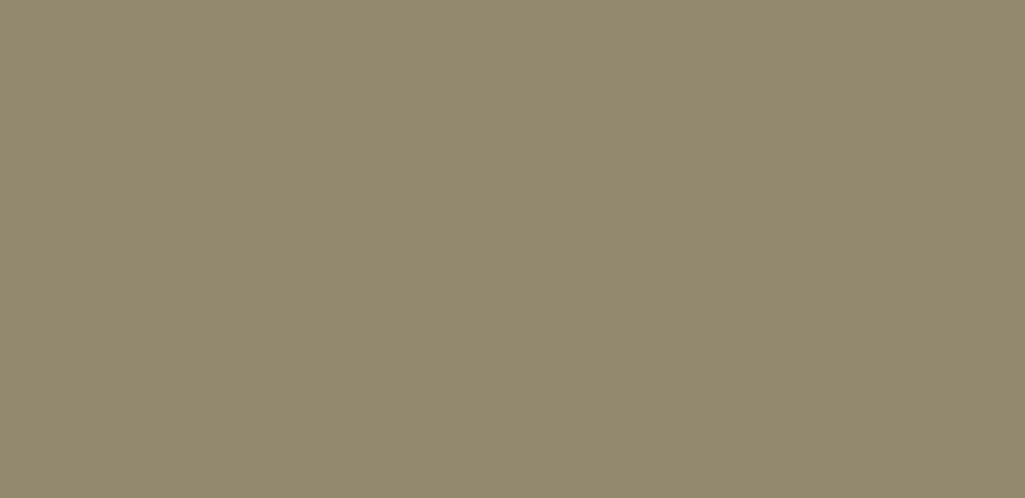
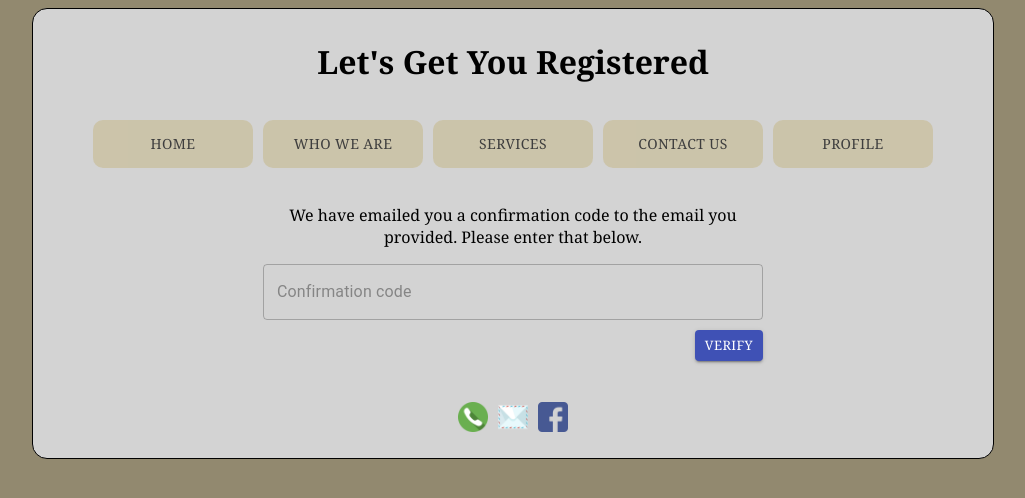
Before and after one commit to cperault/roofmasters, a React (Create React App) app: page /confirm_registration in a window 1280 px wide. Shown: the top 498 px of the page, without its empty margins (127-1152 px from the left). Built offline with nearby package versions, Linux system fonts and the light colour scheme.

Commit message:
Finished creating new file for confirmation form and added it to routing; user will be redirected to new page instead of changing content of the registration page.

```diff
--- a/src/App.js
+++ b/src/App.js
@@ -19,6 +19,7 @@ import Login from "./Views/Login.js";
 import Registration from "./Views/Registration.js";
 import Profile from "./Views/Profile.js";
 import SafeLocalStorage from "./Models/SafeLocalStorageHandler.js";
+import ConfirmRegistration from "./Views/ConfirmRegistration.js";
 
 const App = () => {
   //an invite code will prevent spam registrations to site while in development; passed to Contact.js and Registration.js
@@ -27,6 +28,7 @@ const App = () => {
   const [loggedInUser, setLoggedInUser] = useState(
     JSON.parse(SafeLocalStorage("user", "json"))
   );
+  const [userRegistering, setUserRegistering] = useState(""); //this will receive the email of the user registering and be passed to ConfirmRegistration.js
   //keep track of if user is logged in
   const userIsLoggedIn = SafeLocalStorage("loggedIn", "false");
 
@@ -46,6 +48,7 @@ const App = () => {
         /contact
         /login
         /registration
+        /confirm_registration
         /profile
         /new_job
         /open_jobs
@@ -123,6 +126,17 @@ const App = () => {
             Footer={Footer}
             inviteCode={inviteCode}
             setInviteCode={setInviteCode}
+            setUserRegistering={setUserRegistering}
+          />
+        )}
+      />
+      <Route
+        path={"/confirm_registration"}
+        render={() => (
+          <ConfirmRegistration
+            Nav={Nav}
+            Footer={Footer}
+            userRegistering={userRegistering}
           />
         )}
       />
--- /dev/null
+++ b/src/Views/ConfirmRegistration.js
@@ -0,0 +1,85 @@
+/******************************************************************************************************************\
+ *File:    ConfirmRegistration.js                                                                                  *
+ *Author:  Christopher Perault                                                                                     *
+ *Project: Roofmasters CMS (Customer Management System)                                                            *
+ *Date:    November 10th, 2019                                                                                     *
+ *Purpose: This view will display the form for registration confirmation                                           *
+\******************************************************************************************************************/
+import React, { useState } from "react";
+import axios from "axios";
+import Validation from "../Models/Validation.js";
+import { TextField, Button } from "@material-ui/core";
+
+const ConfirmRegistration = ({Nav, Footer, userRegistering}) => {
+  const email = userRegistering;
+  //useState hook to manage the "page loading effect"
+  const [pageLoading, setPageLoading] = useState(false);
+  const [registrationCode, setRegistrationCode] = useState("");
+  //prompt user to enter the code they receive via email before proceeding
+  const confirmRegistration = registrationCode => {
+    setPageLoading(true);
+    //send request back to confirm user registration code
+    axios
+      .post(
+        "https://roofmasters-backend.herokuapp.com/index.php/confirm_registration",
+        {
+          registrationCode: registrationCode,
+          email: email
+        }
+      )
+      .then(response => {
+        if (response.data.verification === "Failed") {
+          setRegistrationCode("Invalid registration code.");
+        } else if (response.data) {
+          setPageLoading(false);
+          alert(
+            "Thank you confirming your email address! You will now be redirected to the login page."
+          );
+          window.location.assign("/login");
+        }
+      });
+  };
+
+  return (
+    <div className="wrapper_div">
+      <h1 className="wrapper_header">Let's Get You Registered</h1>
+      <nav>
+        <Nav />
+      </nav>
+      <div className="registrationg_wrapper_body_div">
+        <div className="registration_form_div">
+          <p className="register_form_div_header">
+            We have emailed you a confirmation code to the email you provided.
+            Please enter that below.
+          </p>
+          <TextField
+            variant="outlined"
+            fullWidth
+            style={{ marginBottom: "10px" }}
+            name="registration_code"
+            value={registrationCode}
+            onChange={text => setRegistrationCode(text.target.value)}
+            placeholder="Confirmation code"
+          ></TextField>
+          <br />
+          <Button
+            onClick={() => confirmRegistration(registrationCode, email)}
+            variant="contained"
+            color="primary"
+            size="small"
+          >
+            Verify
+          </Button>
+        </div>
+      </div>
+      <p className="loading-message">
+        {pageLoading ? "Authentication request in progress..." : ""}
+      </p>
+      <footer>
+        <Footer />
+      </footer>
+    </div>
+  );
+};
+
+export default ConfirmRegistration;
--- a/src/Views/Registration.js
+++ b/src/Views/Registration.js
@@ -16,7 +16,8 @@ const Registration = ({
   Nav,
   Footer,
   inviteCode,
-  setInviteCode
+  setInviteCode,
+  setUserRegistering
 }) => {
   //useState hooks to store first/last name, email and password from the form
   const [firstName, setFirstName] = useState("");
@@ -26,8 +27,6 @@ const Registration = ({
   const [password, setPassword] = useState("");
   //useState hook to manage the "page loading effect"
   const [pageLoading, setPageLoading] = useState(false);
-  const [registrationCode, setRegistrationCode] = useState("");
-  const [userNeedsToConfirm, setUserNeedsToConfirm] = useState(false);
   //submit email address and password from registration for account to be created
   //note: data will be sanitized server-side but protected by HTTPS client side
   const registerUser = (
@@ -65,10 +64,16 @@ const Registration = ({
         .then(response => {
           if (response.data.invite_response === "Denied.") {
             setInviteCode("Invite code is invalid.");
-          } else if (response.data) {
+          } else if (response.data.verification === "Failed") {
             setPageLoading(false);
-            //prompt user to confirm registration by entering the code they received via email
-            confirmRegistration();
+            alert("Uh oh. " + response.data.reasoning);
+          } else if (response.data.email_status === "Failed") {
+            setPageLoading(false);
+            alert("Uh oh. " + response.data.reasoning);
+          } else {
+            setUserRegistering(email);
+            //send user to the ConfirmRegistration.js view
+            window.location.assign("/confirm_registration");
           }
         })
         .catch(error => {
@@ -99,34 +104,7 @@ const Registration = ({
     }
   };
 
-  //prompt user to enter the code they receive via email before proceeding
-  const confirmRegistration = (registrationCode, email) => {
-    setUserNeedsToConfirm(true);
-
-    setPageLoading(true);
-    //send request back to confirm user registration code
-    axios
-      .post(
-        "https://roofmasters-backend.herokuapp.com/index.php/confirm_registration",
-        {
-          registrationCode: registrationCode,
-          email: email
-        }
-      )
-      .then(response => {
-        if (response.data.verification === "Failed") {
-          setRegistrationCode("Invalid registration code.");
-        } else if (response.data) {
-          setPageLoading(false);
-          alert(
-            "Thank you confirming your email address. You will now be redirected to the login page."
-          );
-          window.location.assign("/login");
-        }
-      });
-  };
-
-  return userNeedsToConfirm === false ? (
+  return (
     <div className="wrapper_div">
       <h1 className="wrapper_header">Let's Get You Registered</h1>
       <nav>
@@ -226,31 +204,6 @@ const Registration = ({
         <Footer userIsLoggedIn={userIsLoggedIn} loggedInUser={loggedInUser} />
       </footer>
     </div>
-  ) : (
-    <div>
-      <p className="register_form_div_header">
-        We have emailed you a confirmation code to the email you provided.
-        Please enter that below.
-      </p>
-      <TextField
-        variant="outlined"
-        fullWidth
-        style={{ marginBottom: "10px" }}
-        name="registration_code"
-        value={registrationCode}
-        onChange={text => setRegistrationCode(text.target.value)}
-        placeholder="Confirmation code"
-      ></TextField>
-      <br />
-      <Button
-        onClick={() => confirmRegistration(registrationCode, email)}
-        variant="contained"
-        color="primary"
-        size="small"
-      >
-        Verify
-      </Button>
-    </div>
   );
 };
 
```
